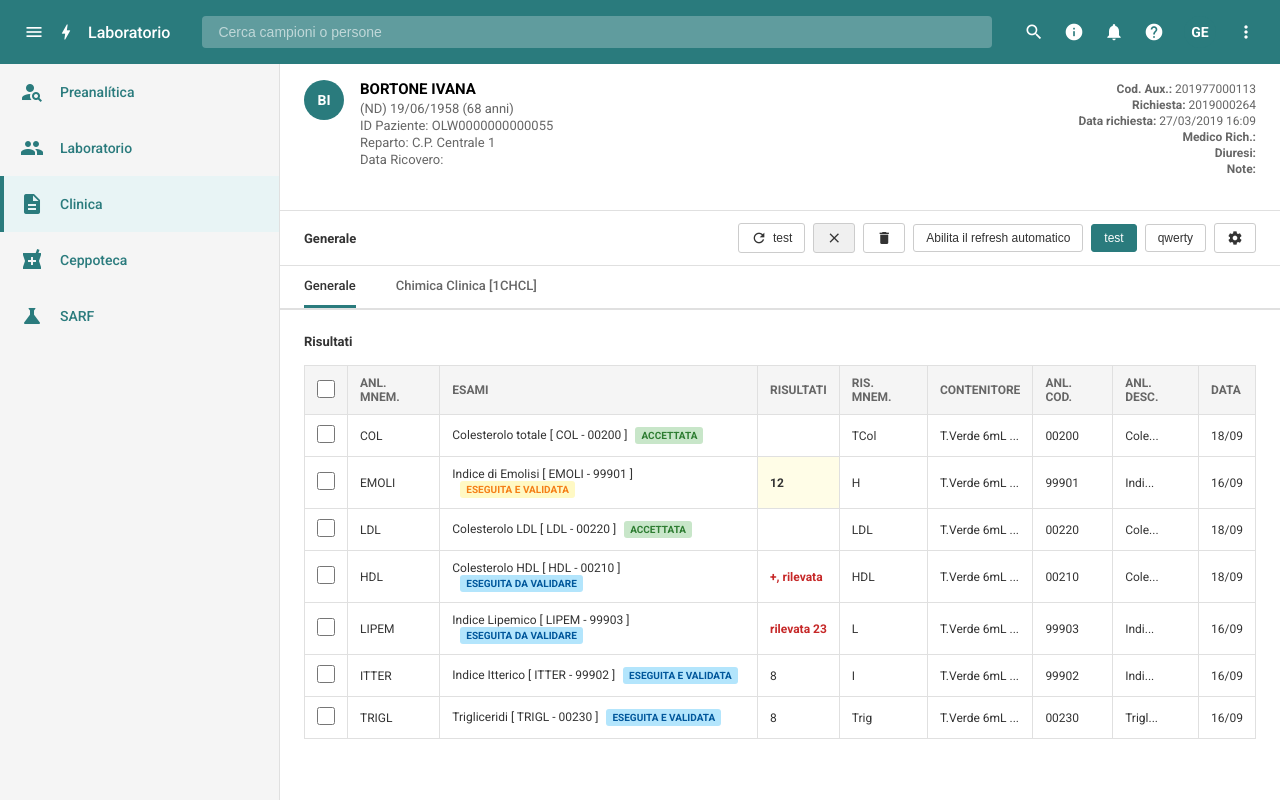
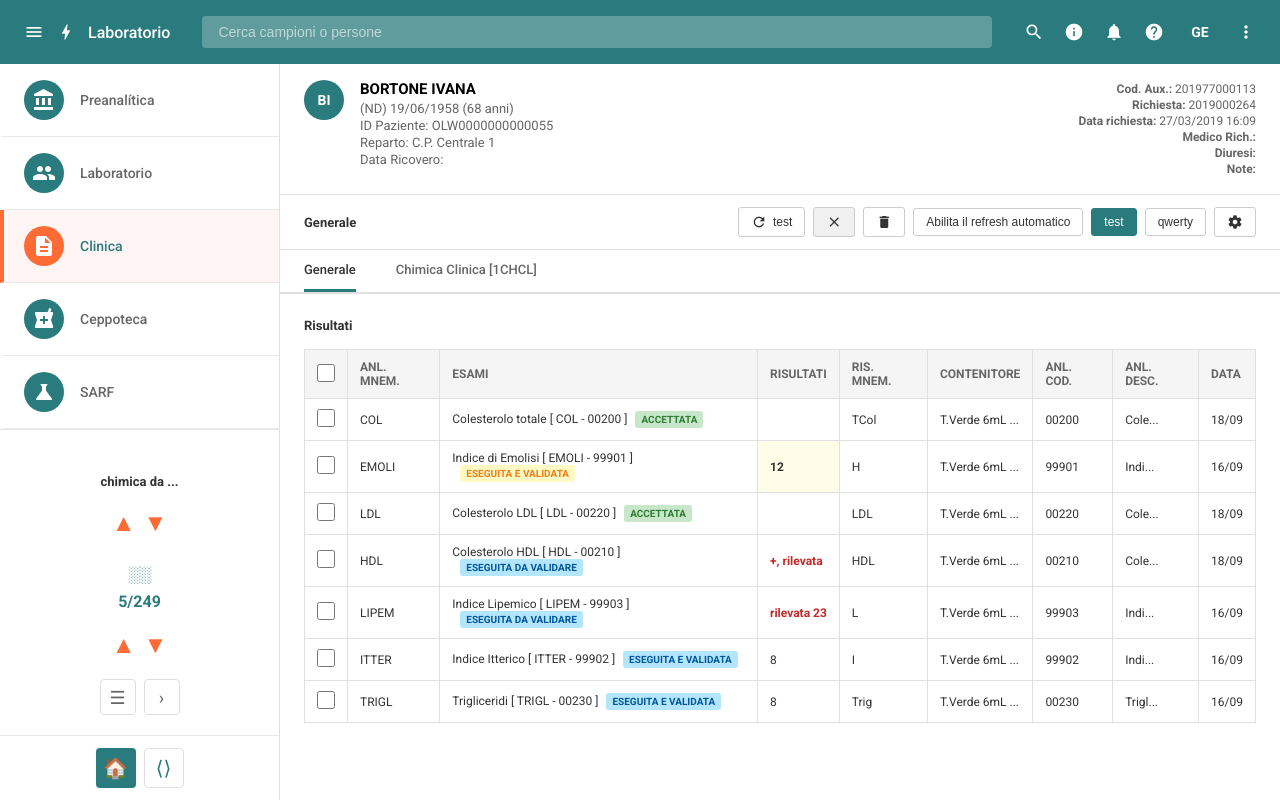
Before and after one commit to gianlucaEng/clinica-preview, a plain HTML site: page clinica-preview.html in a window 1280 px wide. Drawn offline with Linux system fonts and the light colour scheme.

Commit message:
Riffatto sidebar con stili, colori e icone corretti

```diff
--- a/clinica-preview.html
+++ b/clinica-preview.html
@@ -79,37 +79,160 @@
         /* Sidebar */
         .sidebar {
             width: 280px;
-            background-color: #f5f5f5;
+            background-color: #ffffff;
             border-right: 1px solid #e0e0e0;
             overflow-y: auto;
-            padding-top: 0;
+            padding: 0;
+            display: flex;
+            flex-direction: column;
         }
 
         .sidebar-item {
-            padding: 16px 16px;
+            padding: 16px 20px;
             cursor: pointer;
             display: flex;
             align-items: center;
             gap: 16px;
-            color: #2a7b7d;
+            color: #666;
             font-weight: 500;
             font-size: 14px;
             border-left: 4px solid transparent;
-            transition: background-color 0.2s;
+            transition: all 0.2s;
+            border-bottom: 1px solid #e8e8e8;
         }
 
         .sidebar-item:hover {
-            background-color: #eeeeee;
+            background-color: #f9f9f9;
+            color: #2a7b7d;
         }
 
         .sidebar-item.active {
-            background-color: #e8f4f5;
-            border-left-color: #2a7b7d;
+            background-color: #fff5f5;
+            border-left-color: #ff6b35;
+            color: #2a7b7d;
         }
 
-        .sidebar-item .material-icons {
+        .sidebar-item .icon-wrapper {
+            width: 40px;
+            height: 40px;
+            border-radius: 50%;
+            background-color: #2a7b7d;
+            color: white;
+            display: flex;
+            align-items: center;
+            justify-content: center;
+            font-size: 20px;
+            flex-shrink: 0;
+        }
+
+        .sidebar-item.active .icon-wrapper {
+            background-color: #ff6b35;
+        }
+
+        /* Sidebar bottom section */
+        .sidebar-bottom {
+            flex: 1;
+            display: flex;
+            flex-direction: column;
+            justify-content: flex-end;
+            align-items: center;
+            padding: 20px;
+            border-top: 1px solid #e8e8e8;
+            gap: 20px;
+        }
+
+        .sidebar-label {
+            font-size: 13px;
+            font-weight: 600;
+            color: #333;
+            text-align: center;
+        }
+
+        .sidebar-divider {
+            width: 100%;
+            height: 1px;
+            background-color: #e8e8e8;
+        }
+
+        .sidebar-counter {
+            text-align: center;
+        }
+
+        .counter-value {
+            font-size: 16px;
+            font-weight: 700;
+            color: #2a7b7d;
+        }
+
+        .counter-label {
+            font-size: 12px;
+            color: #999;
+        }
+
+        .sidebar-arrows {
+            display: flex;
+            gap: 8px;
             font-size: 24px;
-            flex-shrink: 0;
+            color: #ff6b35;
+            justify-content: center;
+        }
+
+        .sidebar-icons {
+            display: flex;
+            gap: 8px;
+            justify-content: center;
+        }
+
+        .sidebar-icon-btn {
+            width: 36px;
+            height: 36px;
+            border: 1px solid #ddd;
+            background-color: white;
+            border-radius: 4px;
+            cursor: pointer;
+            display: flex;
+            align-items: center;
+            justify-content: center;
+            font-size: 18px;
+            color: #666;
+            transition: all 0.2s;
+        }
+
+        .sidebar-icon-btn:hover {
+            border-color: #999;
+            color: #333;
+        }
+
+        .sidebar-footer {
+            display: flex;
+            gap: 8px;
+            width: 100%;
+            justify-content: center;
+        }
+
+        .footer-btn {
+            width: 40px;
+            height: 40px;
+            border-radius: 4px;
+            border: none;
+            background-color: #2a7b7d;
+            color: white;
+            cursor: pointer;
+            display: flex;
+            align-items: center;
+            justify-content: center;
+            font-size: 20px;
+            transition: all 0.2s;
+        }
+
+        .footer-btn:hover {
+            background-color: #1e5f60;
+        }
+
+        .footer-btn.secondary {
+            background-color: white;
+            border: 1px solid #ddd;
+            color: #2a7b7d;
         }
 
         /* Content area */
@@ -132,7 +255,7 @@
             display: flex;
             justify-content: space-between;
             align-items: flex-start;
-            margin-bottom: 16px;
+            margin-bottom: 0;
         }
 
         .patient-info-left {
@@ -443,6 +566,7 @@
                 max-height: 100px;
                 overflow-x: auto;
                 display: flex;
+                flex-direction: row;
             }
         }
     </style>
@@ -473,24 +597,67 @@
         <!-- Sidebar -->
         <div class="sidebar">
             <div class="sidebar-item">
-                <span class="material-icons">person_search</span>
+                <div class="icon-wrapper">
+                    <span class="material-icons">account_balance</span>
+                </div>
                 <span>Preanalítica</span>
             </div>
             <div class="sidebar-item">
-                <span class="material-icons">people</span>
+                <div class="icon-wrapper">
+                    <span class="material-icons">people</span>
+                </div>
                 <span>Laboratorio</span>
             </div>
             <div class="sidebar-item active">
-                <span class="material-icons">description</span>
+                <div class="icon-wrapper">
+                    <span class="material-icons">description</span>
+                </div>
                 <span>Clinica</span>
             </div>
             <div class="sidebar-item">
-                <span class="material-icons">local_pharmacy</span>
+                <div class="icon-wrapper">
+                    <span class="material-icons">local_pharmacy</span>
+                </div>
                 <span>Ceppoteca</span>
             </div>
             <div class="sidebar-item">
-                <span class="material-icons">science</span>
+                <div class="icon-wrapper">
+                    <span class="material-icons">science</span>
+                </div>
                 <span>SARF</span>
+            </div>
+
+            <!-- Sidebar Bottom Section -->
+            <div class="sidebar-bottom">
+                <div class="sidebar-label">chimica da ...</div>
+
+                <div class="sidebar-arrows">
+                    <span>▲</span>
+                    <span>▼</span>
+                </div>
+
+                <div class="sidebar-counter">
+                    <div style="display: flex; align-items: center; justify-content: center; gap: 4px; margin: 8px 0;">
+                        <span style="font-size: 16px; color: #2a7b7d;">░░</span>
+                    </div>
+                    <div class="counter-value">5/249</div>
+                </div>
+
+                <div class="sidebar-arrows">
+                    <span>▲</span>
+                    <span>▼</span>
+                </div>
+
+                <div class="sidebar-icons">
+                    <div class="sidebar-icon-btn">☰</div>
+                    <div class="sidebar-icon-btn">›</div>
+                </div>
+            </div>
+
+            <!-- Footer -->
+            <div style="width: 100%; padding: 12px; border-top: 1px solid #e8e8e8; display: flex; gap: 8px; justify-content: center;">
+                <div class="footer-btn">🏠</div>
+                <div class="footer-btn secondary">⟨⟩</div>
             </div>
         </div>
 
```
